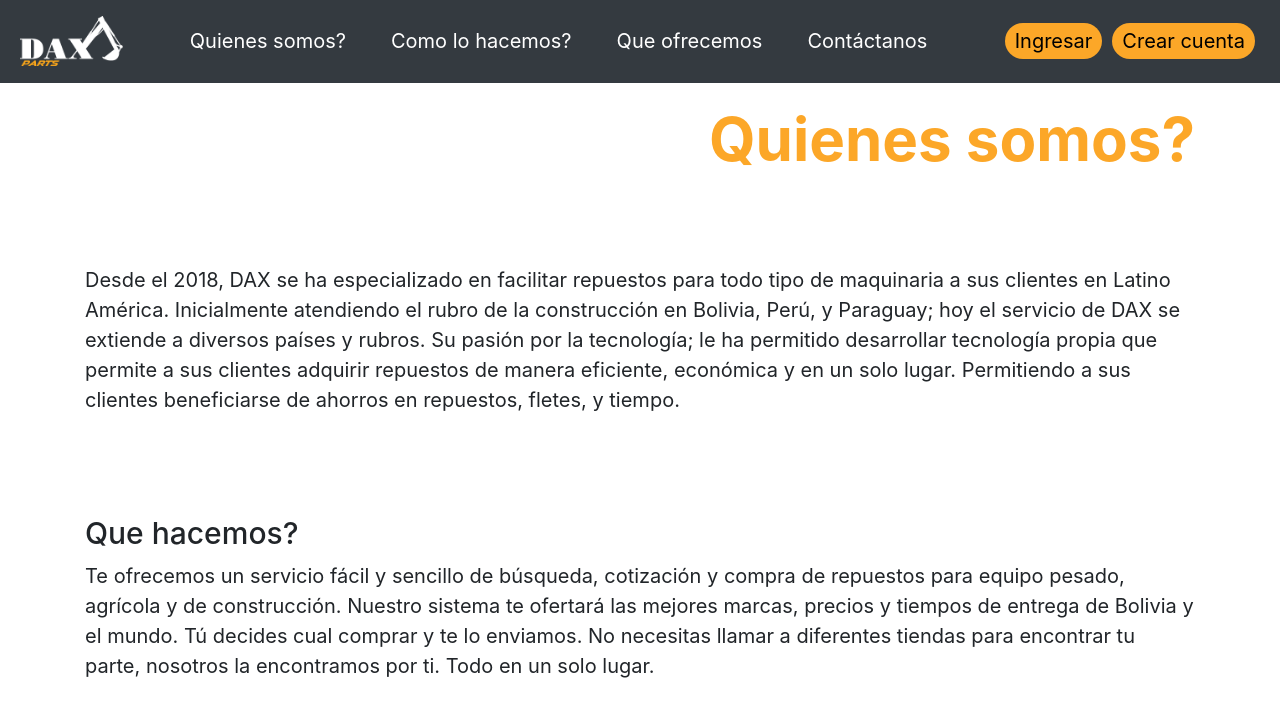
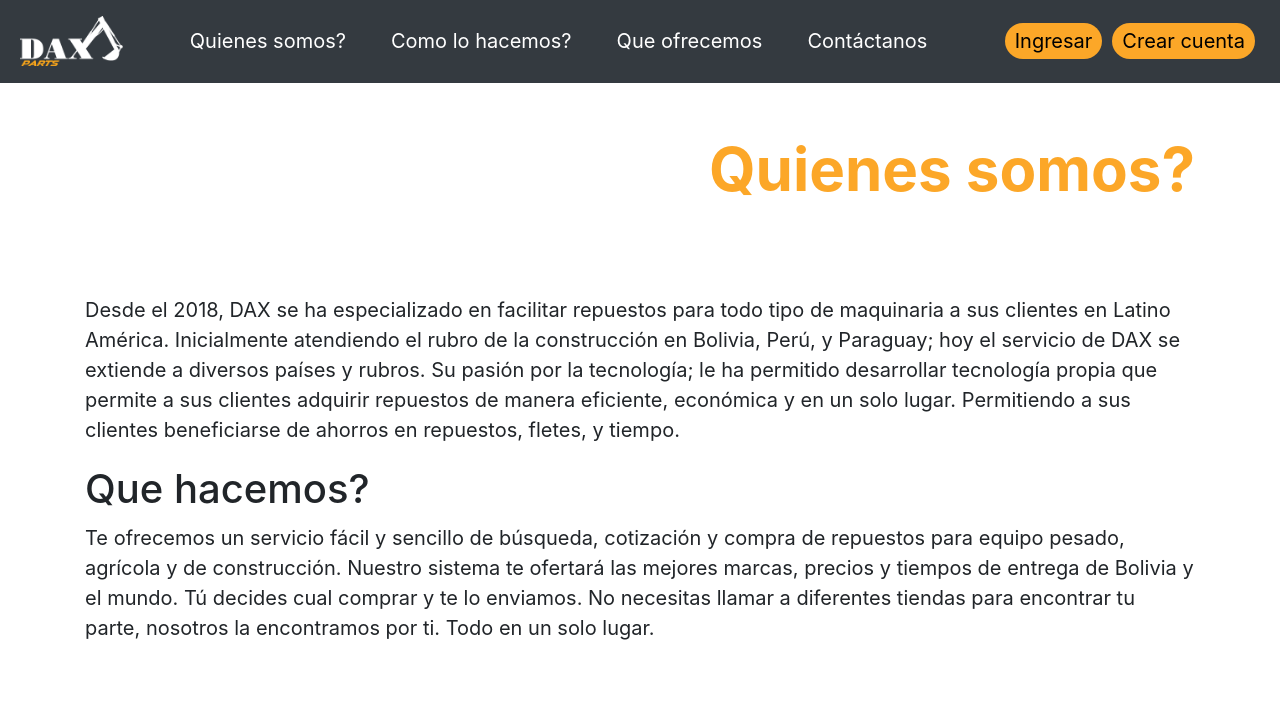
Before and after one commit to carlosmertens/daxparts, a React (Create React App) app: page /somos in a window 1280 px wide. Shown: the top 716 px of the page. Built offline with nearby package versions, Linux system fonts and the light colour scheme; no server answers.

Commit message:
Style responsive Somos

```diff
--- a/src/components/somos/Somos.css
+++ b/src/components/somos/Somos.css
@@ -1,10 +1,4 @@
 /* ========== SOMOS CSS ========== */
-
-.somos-title h1 {
-  color: #fca728;
-  font-weight: bolder;
-  text-align: right;
-}
 
 /* .somos-banner {
   background-color: #fca728;
@@ -22,7 +16,6 @@
 @media only screen and (max-width: 480px) {
   .somos-title h1 {
     font-size: 40px;
-    padding-top: 30px;
   }
   .somos-texto {
     font-size: 13px;
@@ -80,12 +73,11 @@
 
 /* LARGE devices (laptops/desktops, 992px and up) */
 @media only screen and (min-width: 992px) {
-  .somos-title h1 {
+  .somos-title {
     font-size: 60px;
-    padding-top: 50px;
   }
   .somos-texto {
-    font-size: 22px;
+    font-size: 20px;
     padding-top: 80px;
   }
 
@@ -100,9 +92,8 @@
 
 /* EXTRA LARGE devices (large laptops and desktops, 1200px and up) */
 @media only screen and (min-width: 1200px) {
-  .somos-title h1 {
+  .somos-title {
     font-size: 60px;
-    padding-top: 20px;
   }
   .somos-texto {
     font-size: 20px;
--- a/src/components/somos/Somos.js
+++ b/src/components/somos/Somos.js
@@ -4,15 +4,14 @@ import './Somos.css';
 const Somos = ({ idioma }) => (
   <div className='somos-contenido'>
     <div className='container somos-title'>
-      <h1>{idioma.somos.titulo}</h1>
+      <h1>
+        <strong>{idioma.somos.titulo}</strong>
+      </h1>
     </div>
 
     <div className='container somos-texto'>
       <p>{idioma.somos.contenido}</p>
-    </div>
-
-    <div className='container somos-texto'>
-      <h4>{idioma.somos.titulo2}</h4>
+      <h2>{idioma.somos.titulo2}</h2>
       <p>{idioma.somos.contenido2}</p>
     </div>
 
--- a/src/index.css
+++ b/src/index.css
@@ -16,6 +16,13 @@ body {
   font-family: 'Ubuntu', 'Roboto' sans-serif;
   display: inline-block;
   text-rendering: optimizeSpeed;
+}
+
+/* ===== TEXTO ===== */
+h1 {
+  color: #fca728;
+  font-weight: bolder;
+  text-align: right;
 }
 
 /* ===== HOMEPAGE ===== */
```
